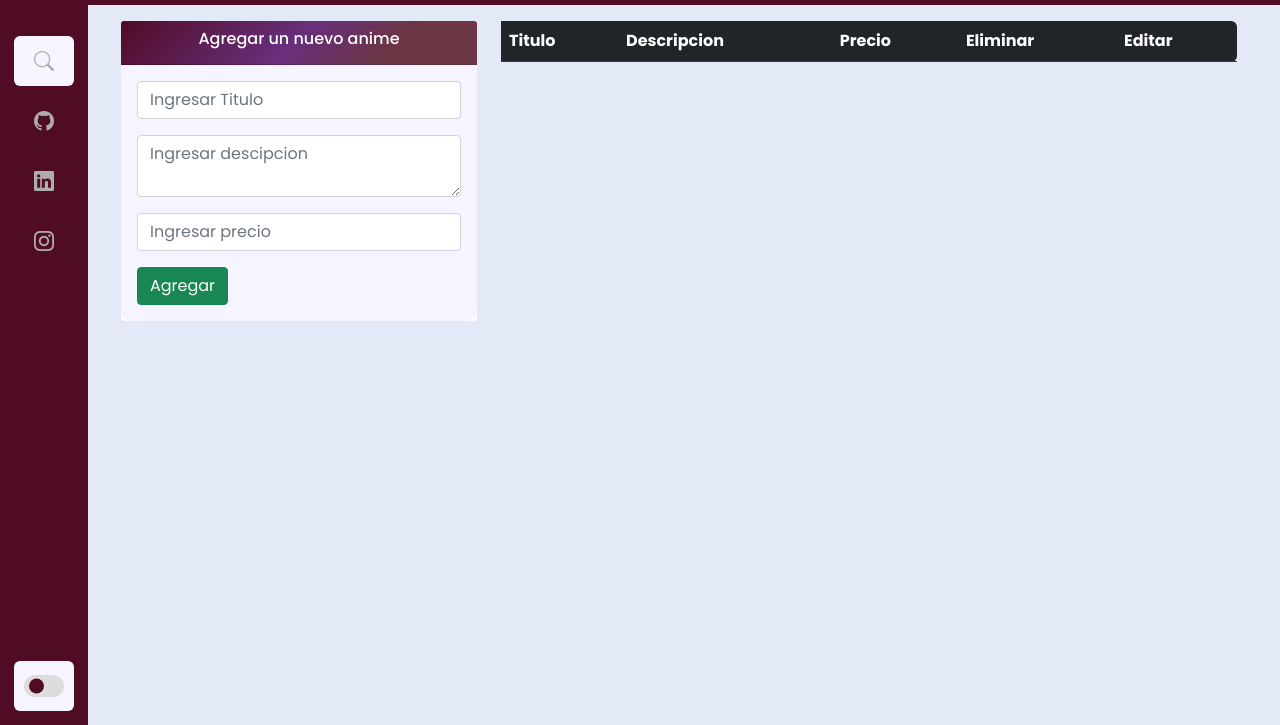
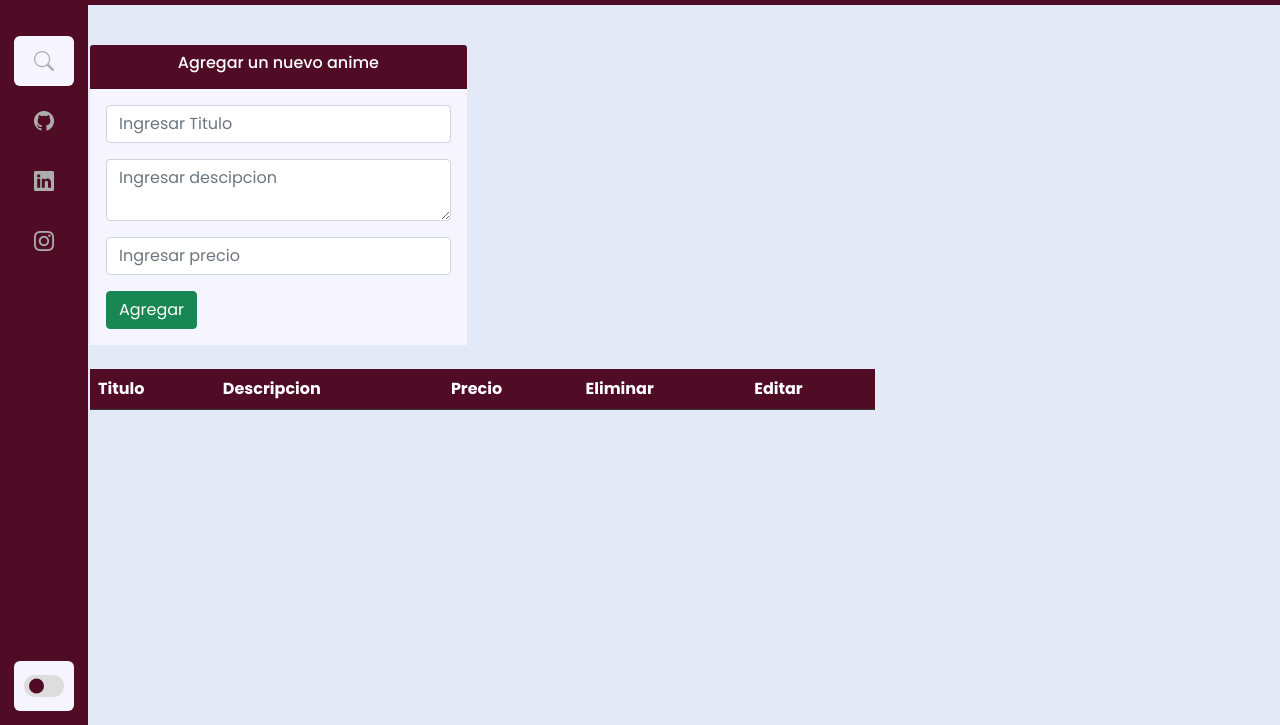
Before and after one commit to kendyr7/JavaScript, a plain HTML site: page index.html in a window 1280 px wide. Shown: the part 75-800 px from the top of the page. Drawn offline with nearby package versions, Linux system fonts and the light colour scheme.

Commit message:
Limpiando codigo, cambiando colores del card y table, tratando de reparar view por tamano de pantalla

```diff
--- a/index.html
+++ b/index.html
@@ -15,18 +15,17 @@
 
 </head>
 <body>
-
         <!----======== NAVBAR DENTRO DEL SIDEBAR ======== -->
     <nav class="sidebar close">
         <header>
             <div class="image-text">
                 <span class="image">
-                    <!--<img src="logo.png" alt="">-->
+                    <img src="/ProgramacionOrientadaWeb/assets/img/unan.png" alt="">
                 </span>
 
                 <div class="text logo-text">
-                    <span class="name">Anime List</span>
-                    <span class="profession">UNAN LEON</span>
+                    <span class="name">UNAN</span>
+                    <span class="profession">@kendyr7</span>
                 </div>
             </div>
 
@@ -54,14 +53,14 @@
                         <a href="https://www.linkedin.com/in/kendyr-gabriel-quintanilla-a8928010b/" target="_blank">
                             <i class='bi bi-linkedin icon' ></i>
                             <i class=''></i>
-                            <span class="text nav-text">Linkeding</span>
+                            <span class="text nav-text">LinkedIn</span>
                         </a>
                     </li>
 
                     <li class="nav-link">
                         <a href="https://www.instagram.com/kendyr7/" target="_blank">
                             <i class='bi bi-instagram icon'></i>
-                            <span class="text nav-text">About us</span>
+                            <span class="text nav-text">Instagram</span>
                         </a>
                     </li>
                 </ul>
@@ -95,9 +94,9 @@
     </nav>
 
     <!----======== CARD CON INPUTS PARA AGREGAR LA INFO ======== -->
-  <div class="container mt-3" id="body">
+  <div class="container-fluid mt-3" id="body">
     <div class="row">
-        <div class="col-md-6 col-lg-4">
+        <div class="col-12 mt-4 col-md-6 col-lg-4">
             <div class="card border-0">
                 <div class="card-header">
                     <h6>Agregar un nuevo anime</h6>
@@ -121,7 +120,8 @@
         </div>
 
     <!----======== TABLE QUE MUESTRA LA INFO INGRESADA ======== -->
-        <div class="col-md-6 col-lg-8">
+        <div class="container-fluid">
+            <div class="col-6 mt-4 col-md-6 col-lg-8">
                 <table class="table" id="regTable">
                     <thead class="table-dark text2">
                         <tr>
@@ -143,6 +143,7 @@
             </div>
         </div>
     </div>
+    </div>
     </section>
 
     <!----======== SCRIPT DE JAVA S ======== -->
--- a/styles.css
+++ b/styles.css
@@ -318,12 +318,13 @@ body.dark .home .text{
   .card-header {
     text-align: center;
     color: white;
-    background-image: linear-gradient(
+    background-color: var(--sidebar-color) !important;
+    /* background-image: linear-gradient(
           -45deg,
           rgb(107, 53, 67) 25%,
           rgb(104, 47, 124) 51%,
           rgb(80, 12, 37) 100%
-    );
+    ); */
   }
 
 .menu-links {
@@ -337,9 +338,6 @@ body.dark .home .text{
     /* ===== CARD BODY ===== */
 
 .card-body{
-    /* border: solid 1px #18191a; */
-    border-end-start-radius: 10px;
-    border-end-end-radius: 10px;
     background-color: var(--primary-color-light);
     transition: var(--tran-05);
 }
@@ -363,11 +361,12 @@ body.dark .card-body .text{
     color: var(--table-color);
 }
 
-tr th:last-child  {
-    border-radius: 0px 6px 6px 0px;
-}
-
 .navbar {
     background-color: var(--sidebar-color);
     transition: var(--tran-05);
 }
+
+.table-dark th {
+    padding: .5rem .5rem;
+    background-color: var(--sidebar-color) !important;
+}
```
Also changed, not shown: assets/img/github.svg (deleted), assets/img/instagram.svg (deleted), assets/img/linkedin.svg (deleted), assets/img/search.svg (deleted), assets/img/unan.png (added). Lines whose indentation alone changed are shown as unchanged.
